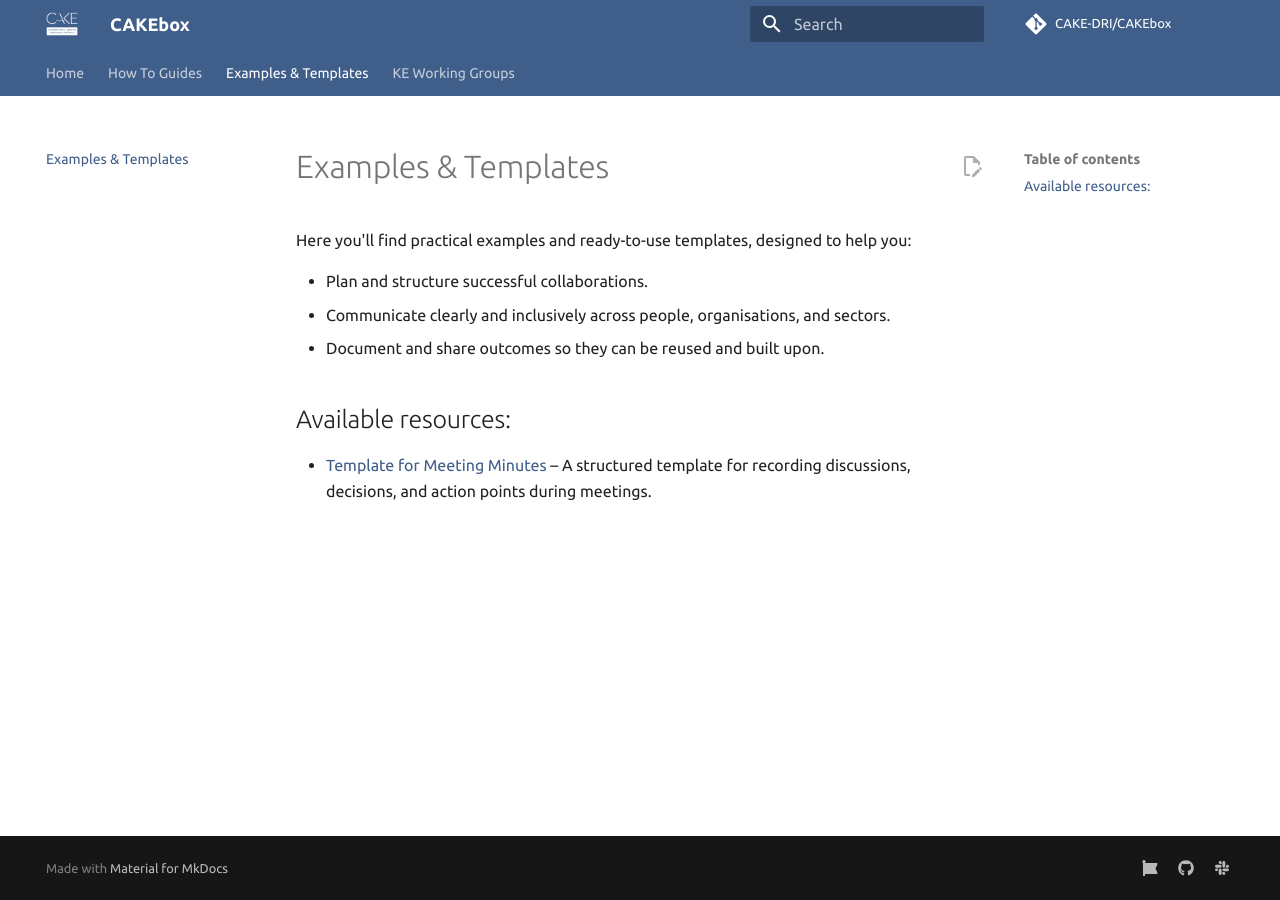
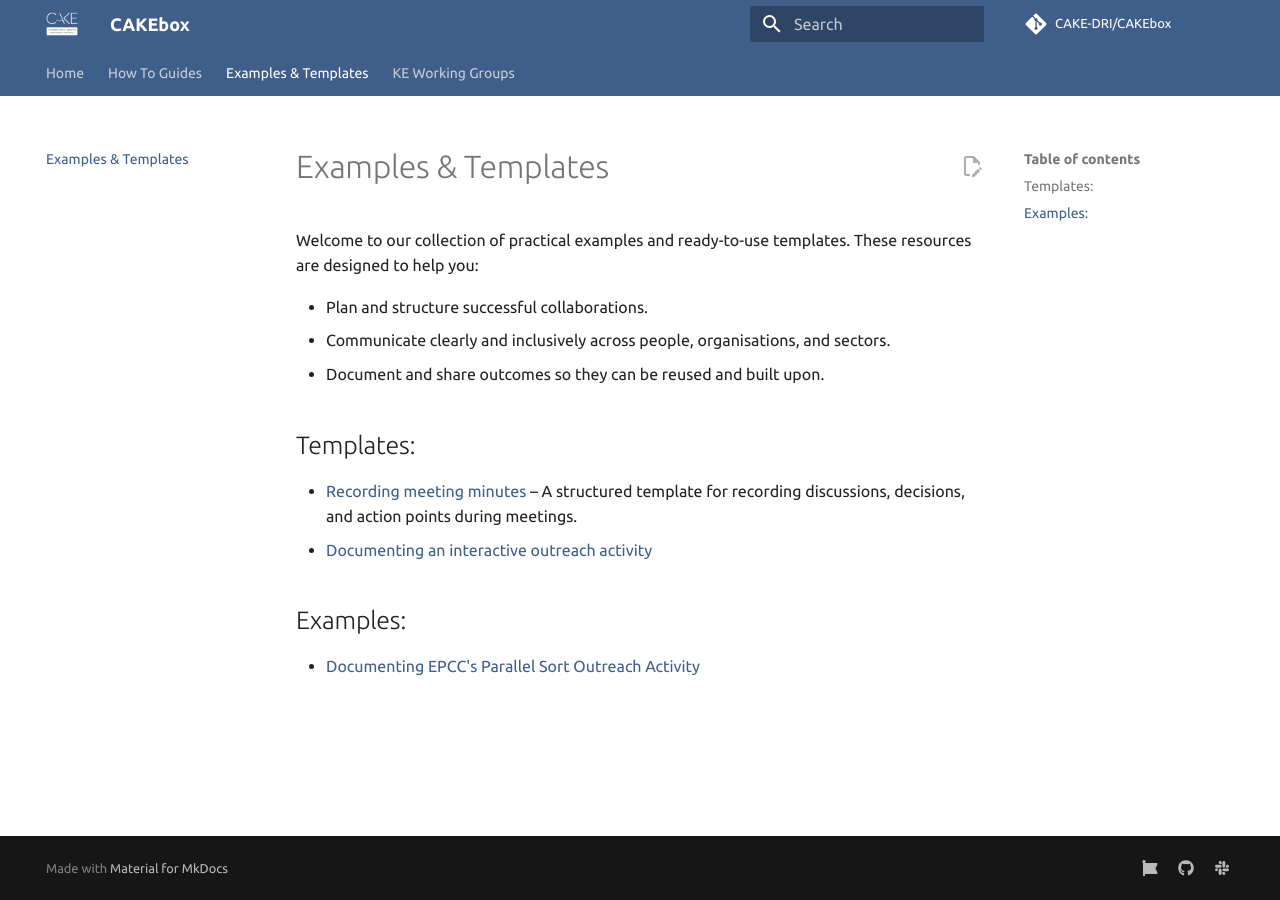
Before and after one commit to CAKE-DRI/CAKEbox, an MkDocs documentation site: the page built from docs/examples-and-templates/index.md, in a window 1280 px wide. Built offline with MkDocs 1.6.1 and Material for MkDocs 9.7.7, drawn with Linux system fonts in a browser that asks for light colours; comment, search, counter and statistics services are not loaded.

Commit message:
Test add PDF

```diff
--- a/docs/examples-and-templates/index.md
+++ b/docs/examples-and-templates/index.md
@@ -2,12 +2,23 @@
 title: Examples & Templates
 ---
 
-Here you'll find practical examples and ready-to-use templates, designed to help you:
+Welcome to our collection of practical examples and ready-to-use templates. These resources are designed to help you:
 
 * Plan and structure successful collaborations.
 * Communicate clearly and inclusively across people, organisations, and sectors.
 * Document and share outcomes so they can be reused and built upon.
 
-## Available resources:
+## Templates:
 
-* [Template for Meeting Minutes](template-meeting-minutes.md) – A structured template for recording discussions, decisions, and action points during meetings.
+* [Recording meeting minutes](template-meeting-minutes.md) – A structured template for recording discussions, decisions, and action points during meetings.
+* <a href="https://www.cake.ac.uk/CAKEbox/docs/examples-and-templates/Outreach-Documentation.pdf" target="_blank">Documenting an interactive outreach activity</a>
+
+## Examples:
+* <a href="https://www.cake.ac.uk/CAKEbox/docs/examples-and-templates/ParallelSort-Outreach.pdf" target="_blank">Documenting EPCC's Parallel Sort Outreach Activity</a>
+
+
+<!-- ## Examples: Small Group Discussions
+
+Small-group activities can be really useful to help participants connect, share perspectives, and collaboratively solve challenges. Below you'll find examples of breakout-style sessions that have worked well in the past:
+
+* <a href="https://www.cake.ac.uk/CAKEbox/docs/examples-and-templates/small-group-discussions/test-document.pdf" target="_blank">PDF.</a> -->
```
Also changed, not shown: 2 other files.
